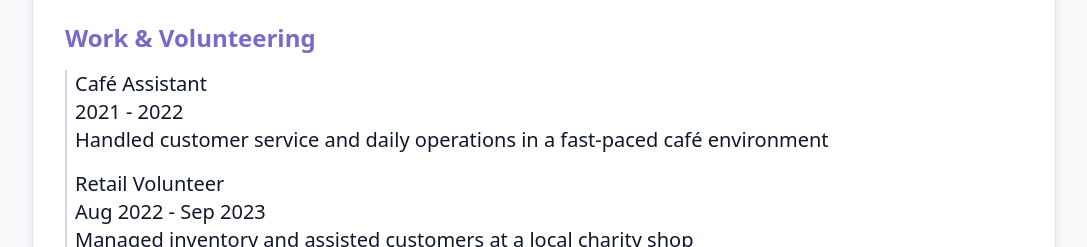
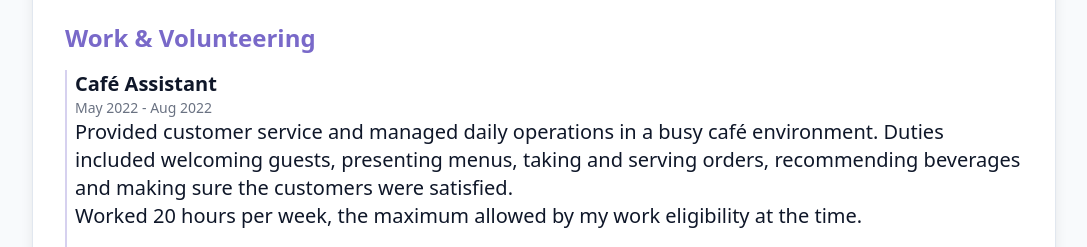
Before and after one commit to DannySommar/dannysommar.github.io, a React (Vite) app: page / in a window 1280 px wide. Shown: the part 2553-2800 px from the top of the page, without its empty margins (96-1183 px from the left). Built offline with nearby package versions, Linux system fonts and the light colour scheme.

Commit message:
improved experience section

```diff
--- a/src/components/Experience.jsx
+++ b/src/components/Experience.jsx
@@ -8,14 +8,25 @@ export default function Experience() {
           <h2 className="text-2xl font-semibold mb-4 text-primary">Work & Volunteering</h2>
           <div className="space-y-4 pl-2 border-l-2 border-primary/30">
             <div>
-              <h4 className="font-medium">Café Assistant</h4>
-              <p>2021 - 2022</p>
-              <p>Handled customer service and daily operations in a fast-paced café environment</p>
+              <h4 className="font-bold">Café Assistant</h4>
+              <p className="text-sm text-gray-500">May 2022 - Aug 2022</p>
+              <p>
+                Provided customer service and managed daily operations in a busy café environment.
+                Duties included welcoming guests, presenting menus, taking and serving orders, recommending beverages
+                and making sure the customers were satisfied. <br/>
+                Worked 20 hours per week, the maximum allowed by my work eligibility at the time.
+              </p>
             </div>
+
             <div>
-              <h4 className="font-medium">Retail Volunteer</h4>
-              <p>Aug 2022 - Sep 2023</p>
-              <p>Managed inventory and assisted customers at a local charity shop</p>
+              <h4 className="font-bold">Retail Volunteer</h4>
+              <p className="text-sm text-gray-500">Aug 2022 - Sep 2023</p>
+              <p>
+                Operated tills and processed transactions while managing customer data and goods.
+                Maintained and organized inventory to ensure product availability and store presentation.
+                Collaborated in a team of 3-5 people, assisting customers with product information
+                and pricing creating a welcoming shopping experience.
+              </p>
             </div>
           </div>
         </div>
@@ -28,6 +39,12 @@ export default function Experience() {
               <p>Feb 2025</p>
               <p className="font-semibold">Top 10 finish</p>
             </div>
+
+            <div>
+              <h4 className="font-medium">Crack The Code by Reply</h4>
+              <p>March 2025</p>
+              <p className="font-semibold">Best score of Glasgow</p>
+            </div>
           </div>
         </div>
       </div>
```
